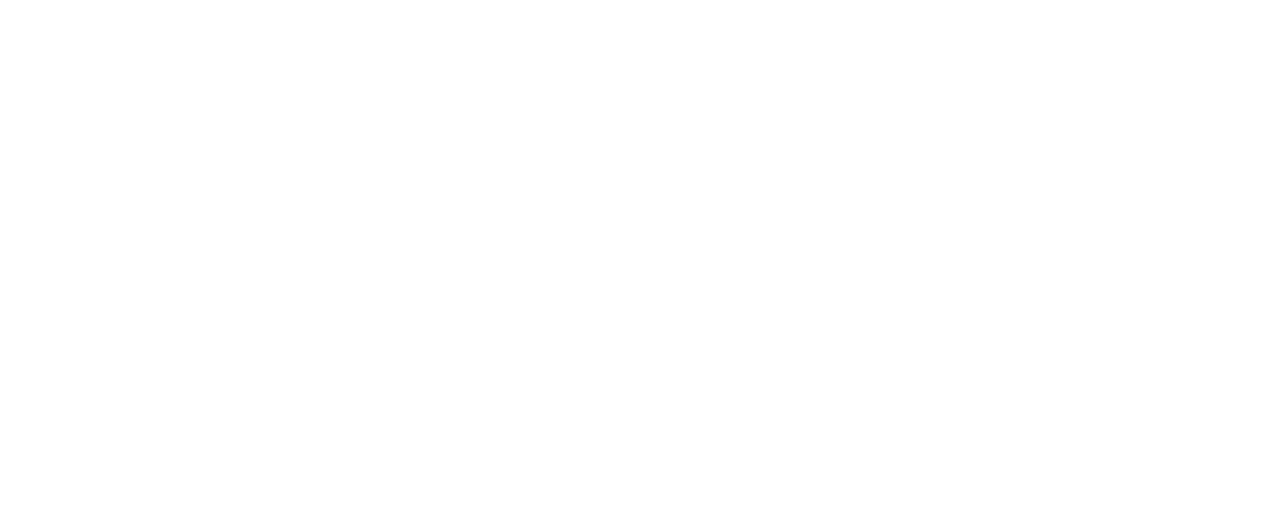
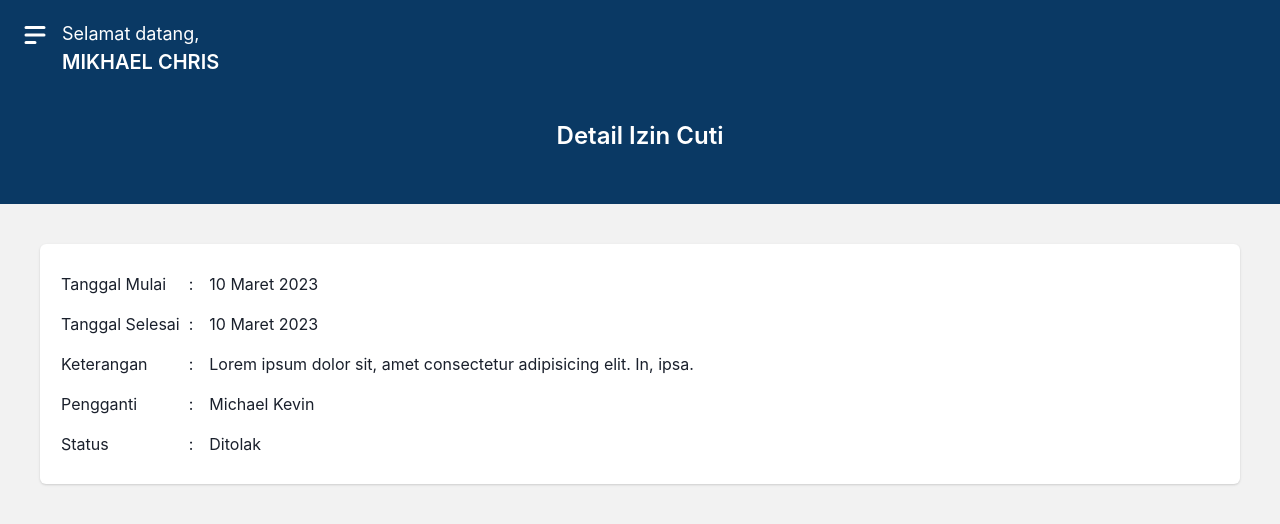
Before and after one commit to mikhaelc09/sentra-absensi-frontend, a React (Vite) app: page /izin/1 in a window 1280 px wide. Before the commit this address had no page. Shown: the top 524 px of the page. Built offline with nearby package versions, Linux system fonts and the light colour scheme.

Commit message:
add detail izin page, connect backend izin

```diff
--- a/package.json
+++ b/package.json
@@ -12,6 +12,8 @@
     "@chakra-ui/react": "^2.5.5",
     "@material-tailwind/react": "^1.4.2",
     "apexcharts": "^3.37.2",
+    "axios": "^1.3.6",
+    "dotenv": "^16.0.3",
     "react": "^18.2.0",
     "react-apexcharts": "^1.4.0",
     "react-calendar": "^4.1.0",
--- a/src/App.jsx
+++ b/src/App.jsx
@@ -12,6 +12,7 @@
 import UbahPass from './pages/profile/UbahPass';
 import LaporanPeriode from './pages/absensi/LaporanPeriode';
 import LaporanTahunan from './pages/absensi/LaporanTahunan';
+import DetailIzinPage from './pages/izin/DetailIzin';
 
 const theme = extendTheme({
   colors: {
@@ -31,6 +32,7 @@
         <Route exact path="/absensi/laporan/periode" element={<LaporanPeriode />} />
         <Route exact path="/absensi/laporan/tahunan" element={<LaporanTahunan />} />
         <Route exact path="/izin" element={<RiwayatPage /> } />
+        <Route exact path="/izin/:id_izin" element={<DetailIzinPage /> } />
         <Route exact path="/izin/cuti" element={<IzinCuti /> } />
         <Route exact path="/izin/mcu" element={<IzinMCU /> } />
         <Route exact path="/profil" element={<ProfilePage /> } />
--- a/src/components/IzinCard.jsx
+++ b/src/components/IzinCard.jsx
@@ -1,39 +1,43 @@
 import { Card, CardBody } from "@chakra-ui/react"
+import { useNavigate } from "react-router-dom"
 
 function IzinCard(props){
+    const navigate = useNavigate()
+    const izin = props.izin
+
     return(
-        <Card className="w-full text-left">
+        <Card className="w-full text-left" onClick={()=>{ navigate(`${izin.id}`) }}>
             <CardBody>
                 <div className="flex w-full">
                     <div className="tanggal my-auto">
                         <p className="font-medium text-lg">
-                            {props.tanggalMulai}{props.tanggalSelesai!=props.tanggalMulai && (' - '+props.tanggalSelesai)}
+                            {izin.waktu_mulai}{izin.waktu_selesai!=izin.waktu_mulai && (' - '+izin.waktu_selesai)}
                         </p>
                     </div>
                     <div className="badge ml-auto">
                         {
-                            props.jenis=='MCU' &&
+                            izin.jenis==1 &&
                             <p className="bg-sky-100 text-primary font-medium rounded-full px-4 py-1">MCU</p>
                         }
                         {
-                            props.jenis=='Cuti' &&
+                            izin.jenis==2 &&
                             <p className="bg-rose-100 text-primary font-medium rounded-full px-4 py-1">Cuti</p>
                         }
                     </div>
                 </div>
                 <p className="text-slate-500 mb-4 w-5/6">
-                    {props.keterangan}
+                    {izin.keterangan}
                 </p>
                 {
-                    props.status=='Menunggu' &&
+                    izin.status==1 &&
                     <p className="text-primary font-semibold">Menunggu</p>
                 }
                 {
-                    props.status=='Disetujui' &&
+                    izin.status==2 &&
                     <p className="text-green-700 font-semibold">Disetujui</p>
                 }
                 {
-                    props.status=='Ditolak' &&
+                    izin.status==3 &&
                     <p className="text-red-700 font-semibold">Ditolak</p>
                 }
             </CardBody>
--- /dev/null
+++ b/src/pages/izin/DetailIzin.jsx
@@ -0,0 +1,82 @@
+import { useState, useEffect } from 'react'
+import { useNavigate, useParams } from 'react-router-dom'
+import { Card, CardBody } from '@chakra-ui/react'
+
+import Header from '../../components/Header'
+import { http } from '../../utils/index'
+
+function DetailIzinPage(){
+    const navigate = useNavigate()
+    const { id_izin } = useParams()
+    const [izin, setIzin] = useState({
+        id: 1,
+        waktu_mulai: '10 Maret 2023',
+        waktu_selesai: '10 Maret 2023',
+        jenis: 'Cuti',
+        keterangan: 'Lorem ipsum dolor sit, amet consectetur adipisicing elit. In, ipsa.',
+        status: 'Ditolak',
+        pengganti: 'Michael Kevin',
+        lokasi: null
+    })
+
+    const fetchIzin = async () => {
+        const res = await http.get(`/izin/${id_izin}`)
+        setIzin(res.data.izin)
+    }
+
+    // useEffect(() => {
+    //     fetchIzin()
+    // }, [])
+
+    return(
+        <div className="w-screen h-full min-h-screen bg-gray">
+            <Header user='MIKHAEL CHRIS' title={`Detail Izin ${izin.jenis}`} subtitle='' />
+            <div className="content p-10 text-left flex flex-col">
+                <Card>
+                    <CardBody>
+                        <table>
+                            <tr>
+                                <td className="py-2 pr-2 align-top max-w-full whitespace-nowrap">Tanggal Mulai</td>
+                                <td className="p-2 align-top">:</td>
+                                <td className="p-2 align-top">{izin.waktu_mulai}</td>
+                            </tr>
+                            <tr>
+                                <td className="py-2 align-top max-w-full whitespace-nowrap">Tanggal Selesai</td>
+                                <td className="p-2 align-top">:</td>
+                                <td className="p-2 align-top">{izin.waktu_selesai}</td>
+                            </tr>
+                            <tr>
+                                <td className="py-2 align-top max-w-full whitespace-nowrap">Keterangan</td>
+                                <td className="p-2 align-top">:</td>
+                                <td className="p-2 align-top">{izin.keterangan}</td>
+                            </tr>
+                            {
+                                izin.pengganti!=null &&
+                                <tr>
+                                    <td className="py-2 align-top max-w-full whitespace-nowrap">Pengganti</td>
+                                    <td className="p-2 align-top">:</td>
+                                    <td className="p-2 align-top">{izin.pengganti}</td>
+                                </tr>
+                            }
+                            {
+                                izin.lokasi!=null &&
+                                <tr>
+                                    <td className="py-2 align-top max-w-full whitespace-nowrap">Lokasi</td>
+                                    <td className="p-2 align-top">:</td>
+                                    <td className="p-2 align-top">{izin.lokasi}</td>
+                                </tr>
+                            }
+                            <tr>
+                                <td className="py-2 align-top max-w-full whitespace-nowrap">Status</td>
+                                <td className="p-2 align-top">:</td>
+                                <td className="p-2 align-top">{izin.status}</td>
+                            </tr>
+                        </table>
+                    </CardBody>
+                </Card>
+            </div>
+        </div>
+    )
+}
+
+export default DetailIzinPage
--- a/src/pages/izin/Riwayat.jsx
+++ b/src/pages/izin/Riwayat.jsx
@@ -1,36 +1,49 @@
-import { useState } from 'react'
+import { useState, useEffect } from 'react'
 import { useNavigate } from 'react-router-dom'
 import { Menu, MenuButton, MenuList, MenuItem, Button } from '@chakra-ui/react'
 import { HiPlus } from 'react-icons/hi'
 
 import Header from '../../components/Header'
 import IzinCard from '../../components/IzinCard'
+import { http } from '../../utils/index'
 
 function RiwayatPage(){
     const navigate = useNavigate()
     const [izin, setIzin] = useState([
         {
-            tanggalMulai: '10 Maret 2023',
-            tanggalSelesai: '10 Maret 2023',
-            jenis: 'Cuti',
+            id: 1,
+            waktu_mulai: '10 Maret 2023',
+            waktu_selesai: '10 Maret 2023',
+            jenis: 1,
             keterangan: 'Lorem ipsum dolor sit, amet consectetur adipisicing elit. In, ipsa.',
-            status: 'Ditolak'
+            status: 3
         },
         {
-            tanggalMulai: '15 Maret 2023',
-            tanggalSelesai: '17 Maret 2023',
-            jenis: 'MCU',
+            id: 2,
+            waktu_mulai: '15 Maret 2023',
+            waktu_selesai: '17 Maret 2023',
+            jenis: 2,
             keterangan: 'Lorem ipsum dolor sit, amet consectetur adipisicing elit. In, ipsa.',
-            status: 'Disetujui'
+            status: 2
         },
         {
-            tanggalMulai: '20 Maret 2023',
-            tanggalSelesai: '20 Maret 2023',
-            jenis: 'Cuti',
+            id: 3,
+            waktu_mulai: '20 Maret 2023',
+            waktu_selesai: '20 Maret 2023',
+            jenis: 1,
             keterangan: 'Lorem ipsum dolor sit, amet consectetur adipisicing elit. In, ipsa.',
-            status: 'Menunggu'
+            status: 1
         },
     ])
+
+    const fetchIzin = async () => {
+        const res = await http.get(`/izin`)
+        setIzin(res.data.izin)
+    }
+
+    // useEffect(() => {
+    //     fetchIzin()
+    // }, [])
 
     return(
         <div className="w-screen h-full bg-gray">
@@ -49,7 +62,7 @@
                     {
                         izin.map((i, index)=>{
                             return(
-                                <IzinCard key={index} tanggalMulai={i.tanggalMulai} tanggalSelesai={i.tanggalSelesai} jenis={i.jenis} keterangan={i.keterangan} status={i.status} />
+                                <IzinCard key={index} izin={i} />
                             )
                         })
                     }
--- /dev/null
+++ b/src/utils/index.js
@@ -0,0 +1,21 @@
+import axios from 'axios'
+
+const getCookie = (cookieName) => {
+    let cookie = {}
+    document.cookie.split(';').forEach(function(el) {
+      let [key,value] = el.split('=')
+      cookie[key.trim()] = value
+    })
+    return cookie[cookieName]
+}
+
+const http = axios.create({
+    baseURL:"http://localhost:3000/api",
+    headers:{
+        'x-auth-token': getCookie('token')
+    }
+})
+
+export {
+    http
+}
```
Also changed, not shown: 2 other files (tests, documents, lock files or other folders).
